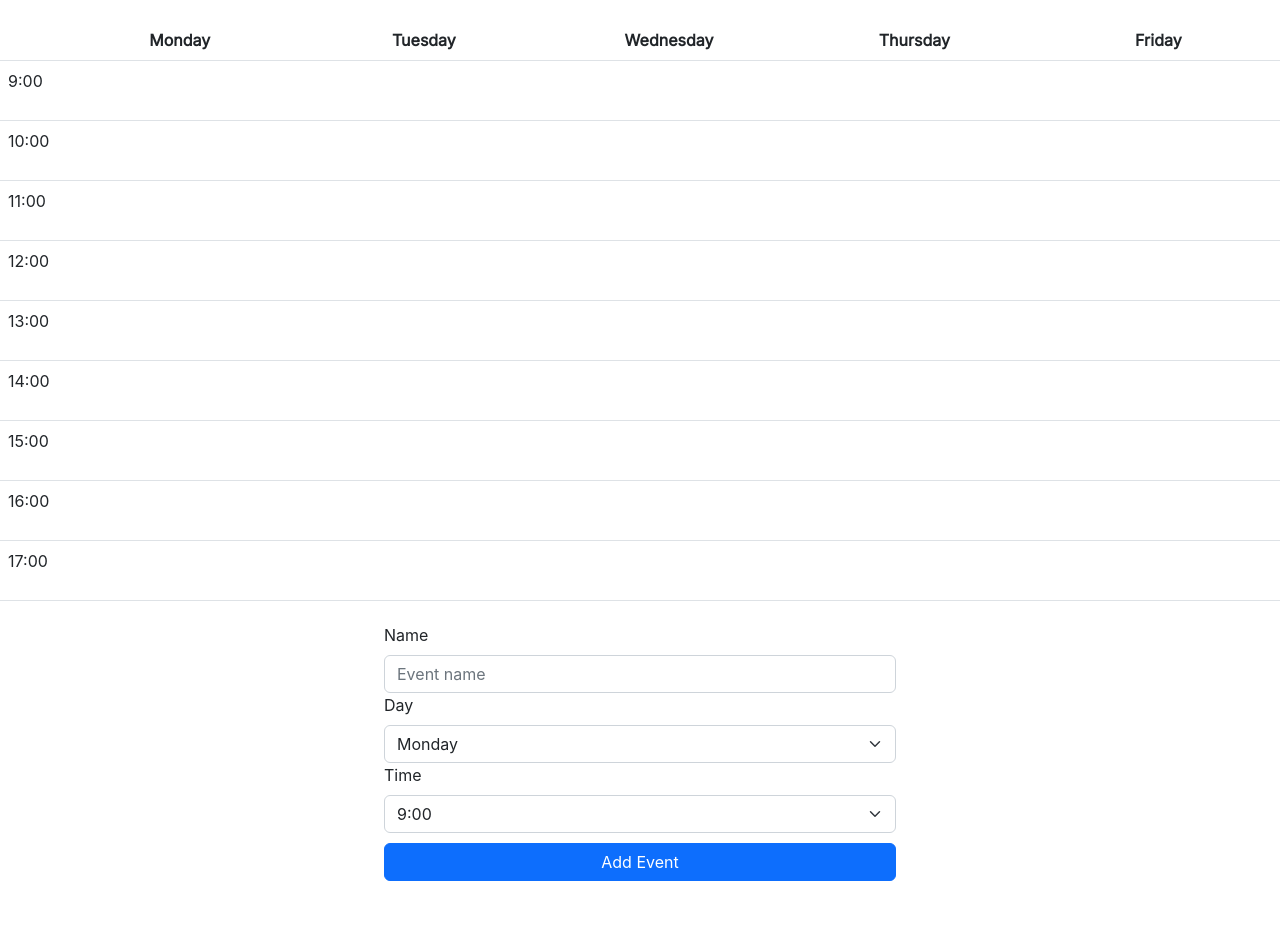
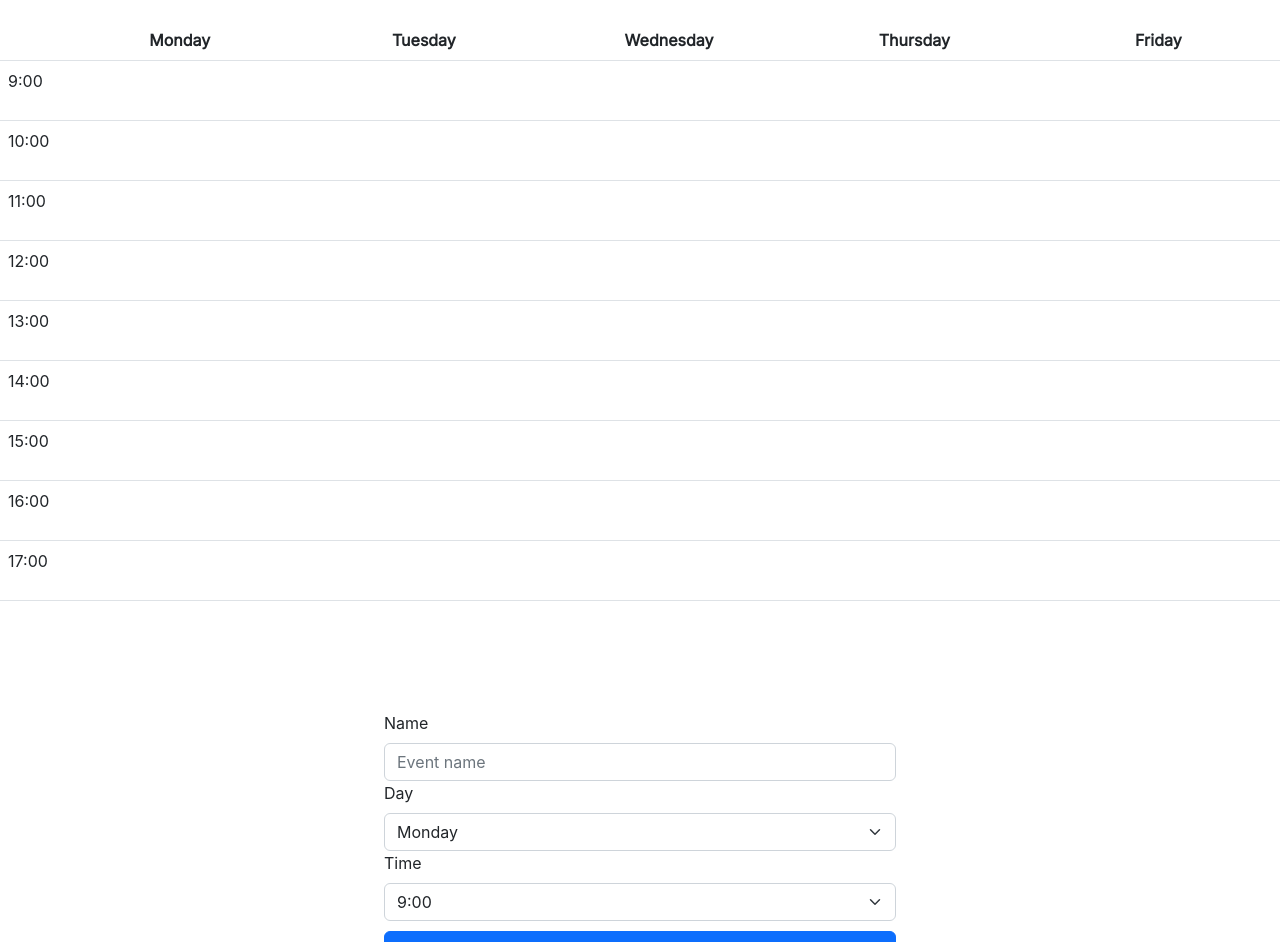
Before and after one commit to fhswno/vitamin-london-assignment, a React (Create React App) app: page / in a window 1280 px wide. Shown: the top 942 px of the page. Before the commit the page ends 897 px from the top, so only its background shows below. Built offline with nearby package versions, Linux system fonts and the light colour scheme.

Commit message:
Added a vertical margin between Form and Calendar. Form height increased to 45vh.

```diff
--- a/src/App.css
+++ b/src/App.css
@@ -2,7 +2,8 @@
   display: flex;
   justify-content: center;
   align-items: center;
-  height: 35vh;
+  height: 45vh;
+  margin: 5% 0;
 }
 
 .form-element {
```
